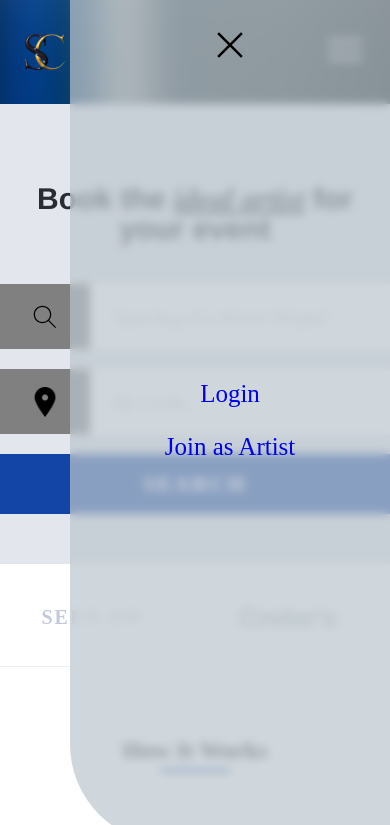
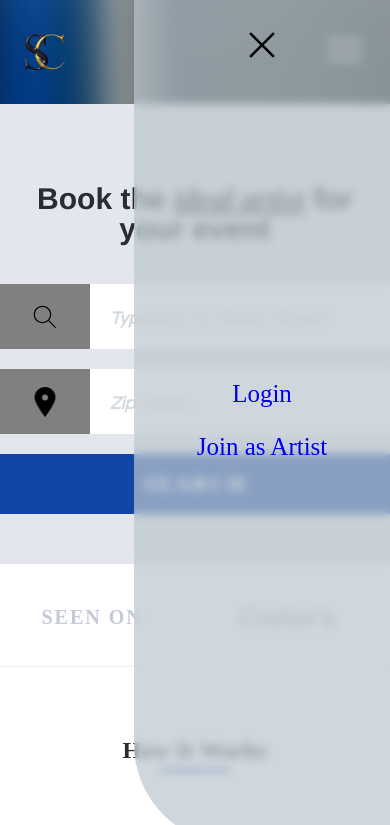
Before and after one commit to SAMCOM-07/ArtistNew, a plain HTML site: page index.html in a window 390 px wide. Both pictures are taken after a click on the button 345 px from the left and 52 px from the top of the page. Shown: the top 825 px of the page. Drawn offline with Linux system fonts and the light colour scheme.

Commit message:
Update artist.css

```diff
--- a/artist.css
+++ b/artist.css
@@ -392,7 +392,7 @@ body{
   flex-direction: column;
   align-items: center;
   justify-content: center;
-  min-width: 20em;
+  min-width: 16em;
   position: fixed;
   top: 0;
   right: 0;
```
